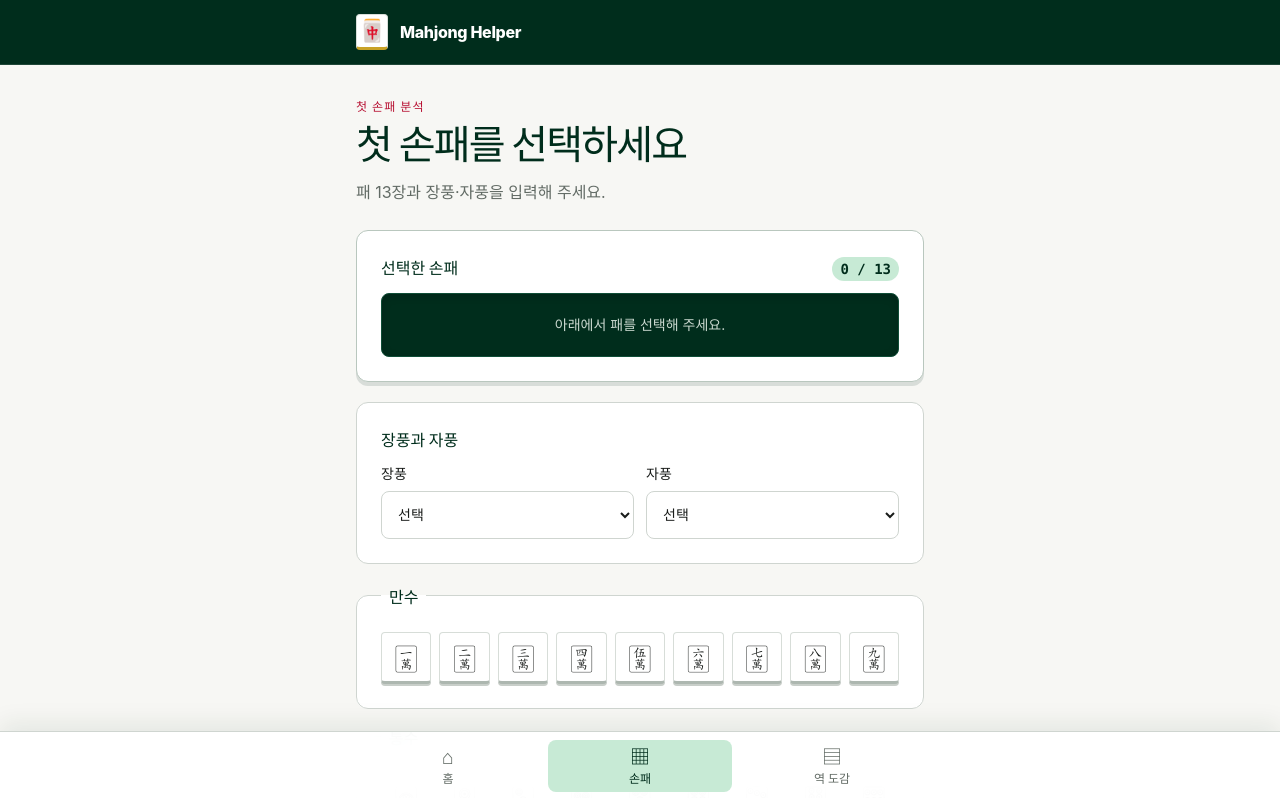
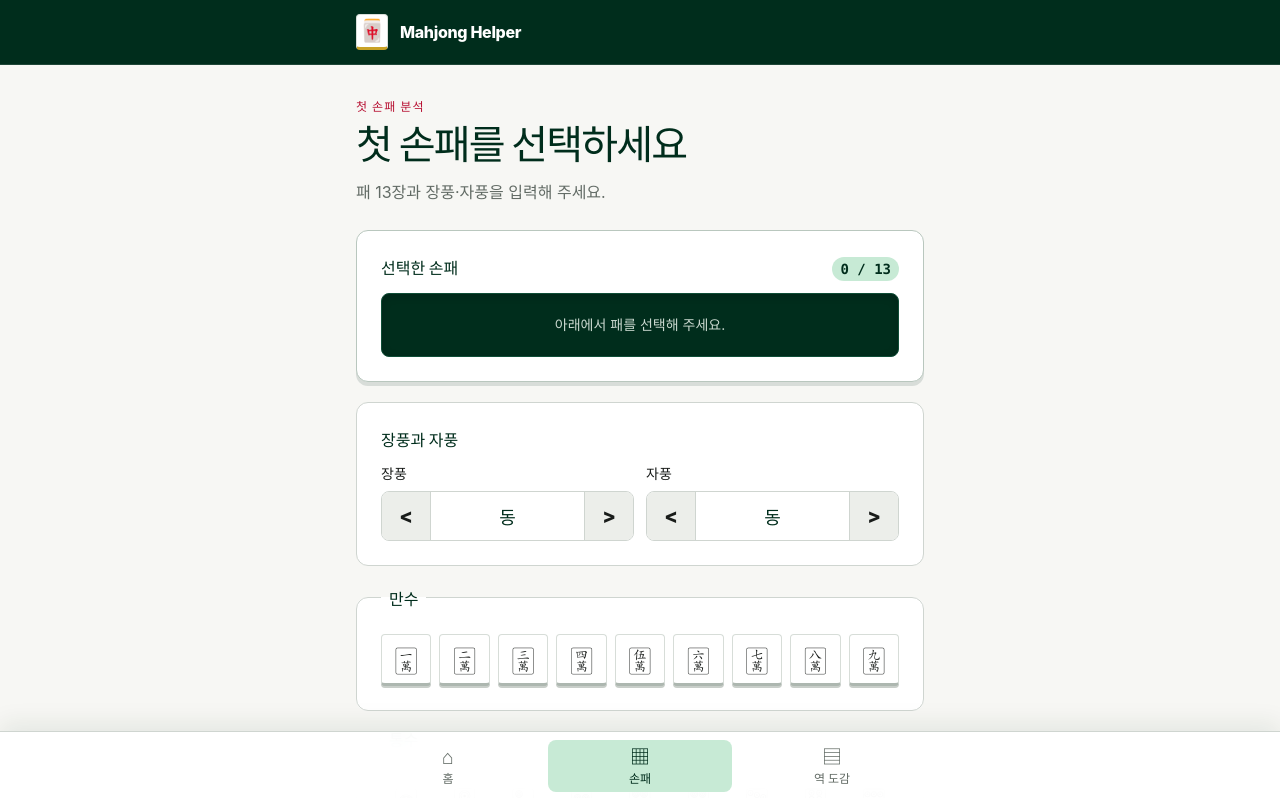
Before and after one commit to sascill/mahjong-helper, a React (Vite) app: page /hand in a window 1280 px wide. Shown: the top 798 px of the page. Built offline with nearby package versions, Linux system fonts and the light colour scheme.

Commit message:
feat: 장풍과 자풍 전환 방식 변경

```diff
--- a/src/features/hand-selection/HandSelection.module.css
+++ b/src/features/hand-selection/HandSelection.module.css
@@ -111,23 +111,49 @@
   gap: var(--space-3);
 }
 
-.windFields label {
+.windField {
   display: grid;
   gap: var(--space-2);
+}
+
+.windLabel {
   color: var(--color-text);
   font-size: 0.875rem;
   font-weight: 800;
 }
 
-.windFields select {
-  width: 100%;
-  min-height: 48px;
-  padding: 0 var(--space-3);
+.windControl {
+  display: grid;
+  grid-template-columns: 48px minmax(0, 1fr) 48px;
+  overflow: hidden;
   border: 1px solid var(--color-border);
   border-radius: var(--radius-control);
   background: var(--color-surface);
+}
+
+.windButton {
+  min-height: 48px;
+  border: 0;
+  background: var(--color-surface-muted);
   color: var(--color-text);
   cursor: pointer;
+  font-size: 1.25rem;
+  font-weight: 800;
+}
+
+.windButton:active {
+  background: var(--color-primary-soft);
+}
+
+.windValue {
+  display: grid;
+  place-items: center;
+  min-width: 0;
+  border-right: 1px solid var(--color-border);
+  border-left: 1px solid var(--color-border);
+  color: var(--color-primary-strong);
+  font-size: 1.125rem;
+  font-weight: 900;
 }
 
 .tileGroups {
--- a/src/features/hand-selection/HandSelection.tsx
+++ b/src/features/hand-selection/HandSelection.tsx
@@ -1,27 +1,18 @@
 import type { FormEvent } from 'react'
 
-import type { HandInput, Wind } from '../../domain/mahjong/hand'
+import type { HandInput } from '../../domain/mahjong/hand'
 import {
   getTile,
   getTileLabel,
 } from '../../shared/lib/tilePresentation'
-import {
-  useHandSelection,
-  type SelectedWind,
-} from './model/useHandSelection'
+import { useHandSelection } from './model/useHandSelection'
 import styles from './HandSelection.module.css'
 import TilePalette from './ui/TilePalette'
+import WindStepper from './ui/WindStepper'
 
 type HandSelectionProps = {
   onAnalyze: (input: HandInput) => void
 }
-
-const WIND_OPTIONS: { label: string; value: Wind }[] = [
-  { label: '동', value: 'east' },
-  { label: '남', value: 'south' },
-  { label: '서', value: 'west' },
-  { label: '북', value: 'north' },
-]
 
 function HandSelection({ onAnalyze }: HandSelectionProps) {
   const selection = useHandSelection()
@@ -77,39 +68,16 @@ function HandSelection({ onAnalyze }: HandSelectionProps) {
         </div>
 
         <div className={styles.windFields}>
-          <label>
-            장풍
-            <select
-              value={selection.roundWind}
-              onChange={(event) =>
-                selection.setRoundWind(event.target.value as SelectedWind)
-              }
-            >
-              <option value="">선택</option>
-              {WIND_OPTIONS.map((wind) => (
-                <option key={wind.value} value={wind.value}>
-                  {wind.label}
-                </option>
-              ))}
-            </select>
-          </label>
-
-          <label>
-            자풍
-            <select
-              value={selection.seatWind}
-              onChange={(event) =>
-                selection.setSeatWind(event.target.value as SelectedWind)
-              }
-            >
-              <option value="">선택</option>
-              {WIND_OPTIONS.map((wind) => (
-                <option key={wind.value} value={wind.value}>
-                  {wind.label}
-                </option>
-              ))}
-            </select>
-          </label>
+          <WindStepper
+            label="장풍"
+            value={selection.roundWind}
+            onChange={selection.setRoundWind}
+          />
+          <WindStepper
+            label="자풍"
+            value={selection.seatWind}
+            onChange={selection.setSeatWind}
+          />
         </div>
       </section>
 
--- a/src/features/hand-selection/model/useHandSelection.ts
+++ b/src/features/hand-selection/model/useHandSelection.ts
@@ -9,12 +9,10 @@ import {
   type Wind,
 } from '../../../domain/mahjong/hand'
 
-export type SelectedWind = Wind | ''
-
 export const useHandSelection = () => {
   const [tiles, setTiles] = useState<TileId[]>([])
-  const [roundWind, setRoundWind] = useState<SelectedWind>('')
-  const [seatWind, setSeatWind] = useState<SelectedWind>('')
+  const [roundWind, setRoundWind] = useState<Wind>('east')
+  const [seatWind, setSeatWind] = useState<Wind>('east')
 
   const canSelectTile = (tileId: TileId): boolean =>
     canAddTile(tiles, tileId)
@@ -35,21 +33,18 @@ export const useHandSelection = () => {
 
   const reset = () => {
     setTiles([])
-    setRoundWind('')
-    setSeatWind('')
+    setRoundWind('east')
+    setSeatWind('east')
   }
 
-  const handInput: HandInput | null =
-    roundWind === '' || seatWind === ''
-      ? null
-      : {
-          tiles: [...tiles],
-          roundWind,
-          seatWind,
-        }
+  const handInput: HandInput = {
+    tiles: [...tiles],
+    roundWind,
+    seatWind,
+  }
 
   const analysisInput =
-    handInput && validateHandInput(handInput).valid ? handInput : null
+    validateHandInput(handInput).valid ? handInput : null
 
   return {
     tiles,
--- /dev/null
+++ b/src/features/hand-selection/ui/WindStepper.tsx
@@ -0,0 +1,62 @@
+import type { Wind } from '../../../domain/mahjong/hand'
+import styles from '../HandSelection.module.css'
+
+const WINDS: readonly Wind[] = ['east', 'south', 'west', 'north']
+
+const WIND_LABELS: Record<Wind, string> = {
+  east: '동',
+  south: '남',
+  west: '서',
+  north: '북',
+}
+
+type WindStepperProps = {
+  label: '장풍' | '자풍'
+  value: Wind
+  onChange: (wind: Wind) => void
+}
+
+const moveWind = (currentWind: Wind, direction: -1 | 1): Wind => {
+  const currentIndex = WINDS.indexOf(currentWind)
+  const nextIndex = (currentIndex + direction + WINDS.length) % WINDS.length
+
+  return WINDS[nextIndex]
+}
+
+function WindStepper({
+  label,
+  value,
+  onChange,
+}: WindStepperProps) {
+  return (
+    <div className={styles.windField}>
+      <span className={styles.windLabel}>{label}</span>
+      <div className={styles.windControl}>
+        <button
+          className={styles.windButton}
+          type="button"
+          aria-label={`${label} 이전`}
+          onClick={() => onChange(moveWind(value, -1))}
+        >
+          {'<'}
+        </button>
+        <output
+          className={styles.windValue}
+          aria-label={`${label} 현재 값`}
+        >
+          {WIND_LABELS[value]}
+        </output>
+        <button
+          className={styles.windButton}
+          type="button"
+          aria-label={`${label} 다음`}
+          onClick={() => onChange(moveWind(value, 1))}
+        >
+          {'>'}
+        </button>
+      </div>
+    </div>
+  )
+}
+
+export default WindStepper
```
Also changed, not shown: src/features/hand-selection/Spec.md (+14 -11 lines), 3 other files (tests, documents, lock files or other folders).
